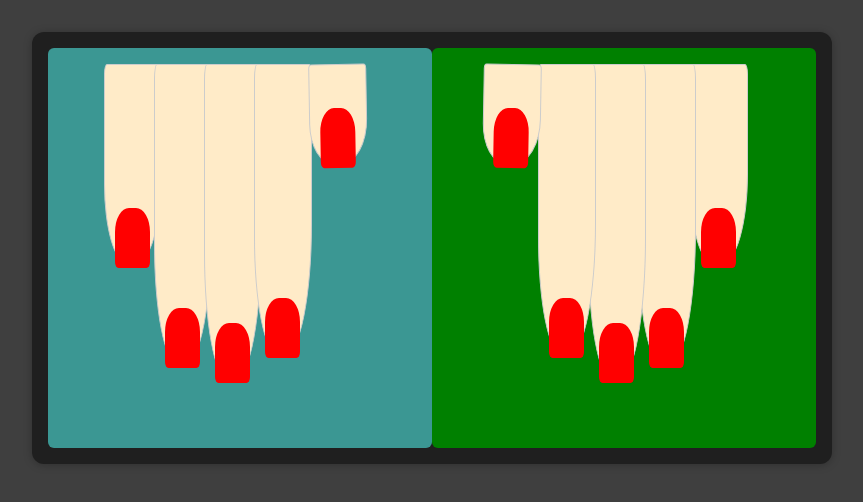
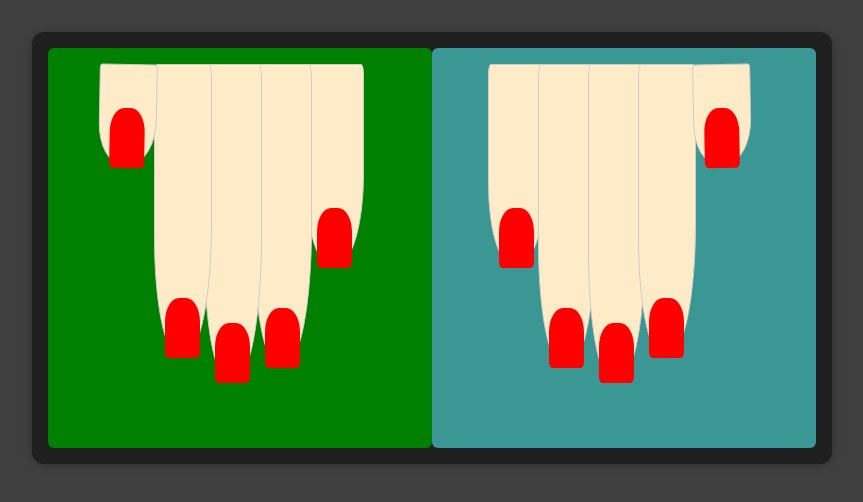
Before and after one commit to DamianK-code/01-starting-setup, a React (Create React App) app: page / in a window 1280 px wide. Shown: the top 502 px of the page, without its empty margins (208-1071 px from the left). Built offline with nearby package versions, Linux system fonts and the light colour scheme.

Commit message:
Changed structures

```diff
--- a/src/components/Hands/Finger.css
+++ b/src/components/Hands/Finger.css
@@ -6,62 +6,62 @@
     border: 1px #ccc solid;
 }
 
-.maly-right {
+.LITTLE_FINGER-RIGHT {
     height: 200px;
     transform: translateX(242px) /*rotate(-45deg)*/;
     /*transform: rotate(45deg); !* Equal to rotateZ(45deg) *!*/
 }
 
-.serdeczny-right {
+.RING_FINGER-RIGHT {
     height: 300px;
     transform: translateX(190px)/* rotate(-25deg)*/;
     /*transform: rotate(45deg); !* Equal to rotateZ(45deg) *!*/
 }
 
-.srodkowy-right {
+.MIDDLE_FINGER-RIGHT {
     height: 315px;
     transform: translateX(140px) /*rotate(-5deg)*/;
     /*transform: rotate(45deg); !* Equal to rotateZ(45deg) *!*/
 }
 
-.wskazujacy-right {
+.POINTING_FINGER-RIGHT {
     height: 290px;
     transform: translateX(90px) /*rotate(15deg)*/;
     /*transform: rotate(45deg); !* Equal to rotateZ(45deg) *!*/
 }
 
-.kciuk-right {
+.THUMB-RIGHT {
     height: 100px;
     transform: translateX(35px) rotate(1deg);
     /*transform: rotate(45deg); !* Equal to rotateZ(45deg) *!*/
 }
 /*------------------------------------------------*/
 
-.maly-left {
+.LITTLE_FINGER-LEFT {
     height: 200px;
     transform: translateX(40px);
     /*transform: rotate(45deg); !* Equal to rotateZ(45deg) *!*/
 }
 
-.serdeczny-left {
+.RING_FINGER-LEFT {
     height: 300px;
     transform: translateX(90px);
     /*transform: rotate(45deg); !* Equal to rotateZ(45deg) *!*/
 }
 
-.srodkowy-left {
+.MIDDLE_FINGER-LEFT {
     height: 315px;
     transform: translateX(140px);
     /*transform: rotate(45deg); !* Equal to rotateZ(45deg) *!*/
 }
 
-.wskazujacy-left {
+.POINTING_FINGER-LEFT {
     height: 290px;
     transform: translateX(190px);
     /*transform: rotate(45deg); !* Equal to rotateZ(45deg) *!*/
 }
 
-.kciuk-left {
+.THUMB-LEFT {
     height: 100px;
     transform: translateX(245px) rotate(-1deg);
 
--- a/src/components/Hands/HandConfigurator.css
+++ b/src/components/Hands/HandConfigurator.css
@@ -7,10 +7,10 @@
     height: 25rem;
 }
 
-.left {
+.LEFT {
     background-color: #3b9793;
 }
 
-.right {
+.RIGHT {
     background-color: green;
 }
--- a/src/components/HandsConfigurator/HandsConfigurator.js
+++ b/src/components/HandsConfigurator/HandsConfigurator.js
@@ -5,14 +5,18 @@ import "./HandsConfigurator.css";
 const HandsConfigurator = props => {
 
         return (<div className="hands_configurator">
-            {props.initialFingers.map((configuration) => (
-                <HandConfigurator
-                    key={configuration.hand}
-                    hand={configuration.hand}
-                    fingers={configuration.fingers}
-                    selectNail={props.selectNail}>
-                </HandConfigurator>
-            ))}
+            <HandConfigurator
+                key={props.initialFingers.right.handSide}
+                hand={props.initialFingers.right.handSide}
+                fingers={props.initialFingers.right.fingers}
+                selectNail={props.selectNail}>
+            </HandConfigurator>
+            <HandConfigurator
+                key={props.initialFingers.left.handSide}
+                hand={props.initialFingers.left.handSide}
+                fingers={props.initialFingers.left.fingers}
+                selectNail={props.selectNail}>
+            </HandConfigurator>
         </div>)
 
     }
--- a/src/components/HandsConfigurator/HandsTemplateConfigurator.js
+++ b/src/components/HandsConfigurator/HandsTemplateConfigurator.js
@@ -5,28 +5,55 @@ import "./HandsTemplateConfigurator.css";
 import NailConfigurator from "../Hands/NailConfigurator";
 
 function HandsTemplateConfigurator(props) {
-    const initialFingerConfigurations = [
-        {
+    const initialFingerConfigurations = {
+        id: null,
+        name: null,
+        right: {
+            id: null,
+            handSide: 'RIGHT',
             fingers: [
-                {label: "maly", color: '#f00'},
-                {label: "serdeczny", color: '#f00'},
-                {label: "srodkowy", color: '#f00'},
-                {label: "wskazujacy", color: '#f00'},
-                {label: "kciuk", color: '#f00'},
-            ],
-            hand: 'left'
+                {id: null, label: "LITTLE_FINGER", color: '#f00'},
+                {id: null, label: "RING_FINGER", color: '#f00'},
+                {id: null, label: "MIDDLE_FINGER", color: '#f00'},
+                {id: null, label: "POINTING_FINGER", color: '#f00'},
+                {id: null, label: "THUMB", color: '#f00'},
+            ]
         },
-        {
+        left: {
+            id: null,
+            handSide: 'LEFT',
             fingers: [
-                {label: "maly", color: '#f00'},
-                {label: "serdeczny", color: '#f00'},
-                {label: "srodkowy", color: '#f00'},
-                {label: "wskazujacy", color: '#f00'},
-                {label: "kciuk", color: '#f00'},
-            ],
-            hand: 'right'
-        },
-    ];
+                {id: null, label: "LITTLE_FINGER", color: '#f00'},
+                {id: null, label: "RING_FINGER", color: '#f00'},
+                {id: null, label: "MIDDLE_FINGER", color: '#f00'},
+                {id: null, label: "POINTING_FINGER", color: '#f00'},
+                {id: null, label: "THUMB", color: '#f00'},
+            ]
+        }
+    };
+
+    // const initialFingerConfigurations = [
+    //     {
+    //         fingers: [
+    //             {label: "maly", color: '#f00'},
+    //             {label: "serdeczny", color: '#f00'},
+    //             {label: "srodkowy", color: '#f00'},
+    //             {label: "wskazujacy", color: '#f00'},
+    //             {label: "kciuk", color: '#f00'},
+    //         ],
+    //         hand: 'left'
+    //     },
+    //     {
+    //         fingers: [
+    //             {label: "maly", color: '#f00'},
+    //             {label: "serdeczny", color: '#f00'},
+    //             {label: "srodkowy", color: '#f00'},
+    //             {label: "wskazujacy", color: '#f00'},
+    //             {label: "kciuk", color: '#f00'},
+    //         ],
+    //         hand: 'right'
+    //     },
+    // ];
     const [fingerConfigurations, setFingers] = useState(initialFingerConfigurations);
     const [selectedNail, setNail] = useState(null);
     const [currentColor, setCurrentColor] = useState(null);
@@ -47,18 +74,15 @@ function HandsTemplateConfigurator(props) {
         const finger = arr[1];
         setCurrentColor(color);
 
-        console.log("hand : " + hand + " finger: " + finger);
-        for (var i =0; i< fingerConfigurations.length ; i++){
-            var singleHand = fingerConfigurations[i];
-            if(singleHand.hand === hand){
-                for (var j =0; j< singleHand.fingers.length ; j++){
-                    var singleFinger = singleHand.fingers[j];
-                    if(singleFinger.label === finger){
-                        singleFinger.color = color;
-                    }
-                }
+        var singleHand = fingerConfigurations[hand.toLowerCase()]
+        for (var j = 0; j < singleHand.fingers.length; j++) {
+            var singleFinger = singleHand.fingers[j];
+            console.log(singleFinger)
+            if (singleFinger.label === finger) {
+                singleFinger.color = color;
             }
         }
+
         setFingers(fingerConfigurations);
     }
 
```
Also changed, not shown: 1 other file (tests, documents, lock files or other folders).
